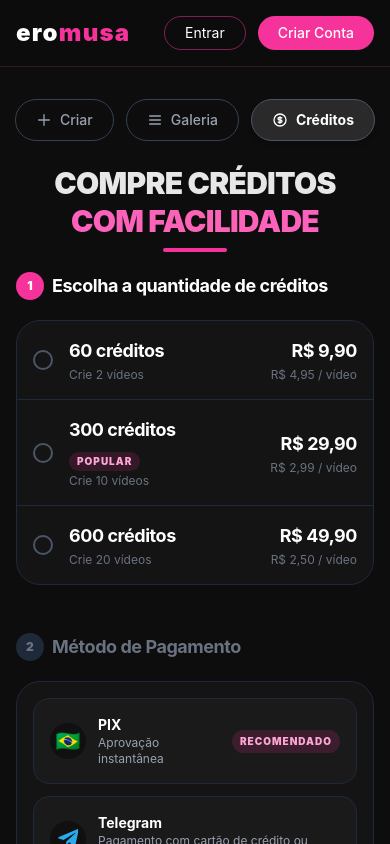
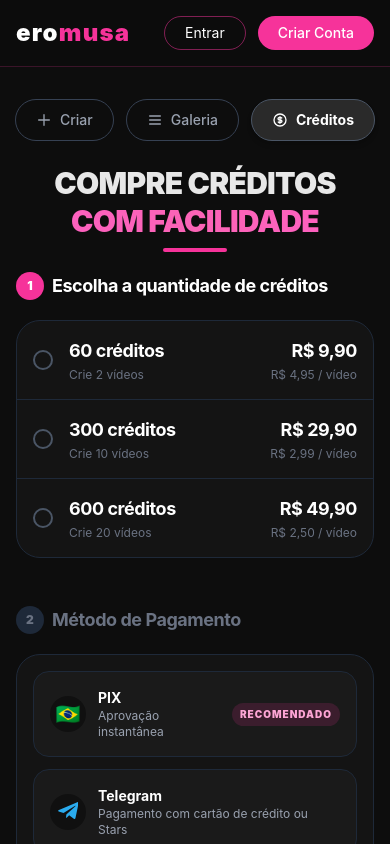
Before and after one commit to protaculos/eromusa, a Next.js app: page /creditos in a window 390 px wide. Shown: the top 844 px of the page. Built offline with nearby package versions, Linux system fonts and the light colour scheme; no server answers.

Commit message:
design: oculta texto popular dos pacotes em telas menores (mobile)

```diff
--- a/app/creditos/page.tsx
+++ b/app/creditos/page.tsx
@@ -221,7 +221,7 @@ export default function CreditosPage() {
                           {pkg.credits.toLocaleString('pt-BR')} créditos
                         </span>
                         {pkg.popular && (
-                          <span className="text-[10px] font-black tracking-widest uppercase text-pink-300 bg-pink-500/15 px-2 py-0.5 rounded-full">
+                          <span className="text-[10px] font-black tracking-widest uppercase text-pink-300 bg-pink-500/15 px-2 py-0.5 rounded-full md:inline hidden">
                             Popular
                           </span>
                         )}
```
